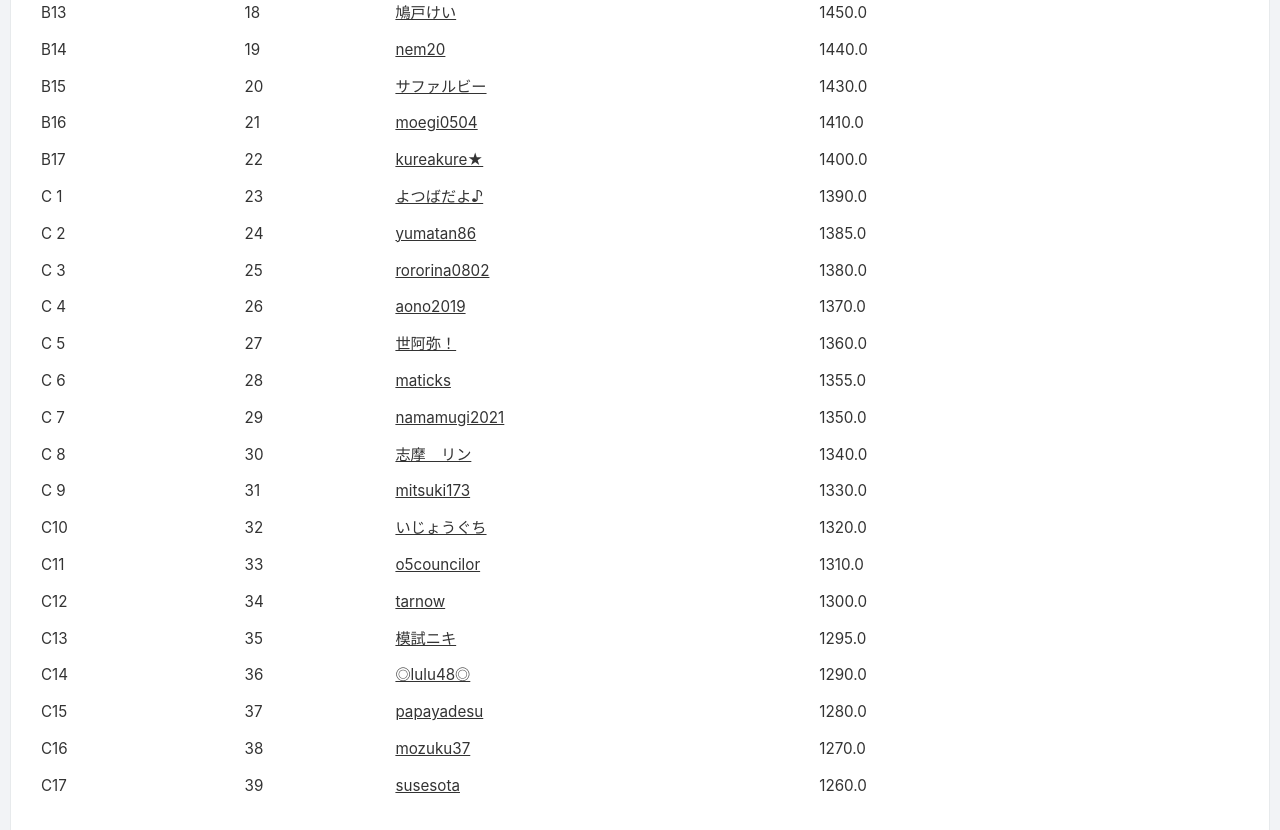
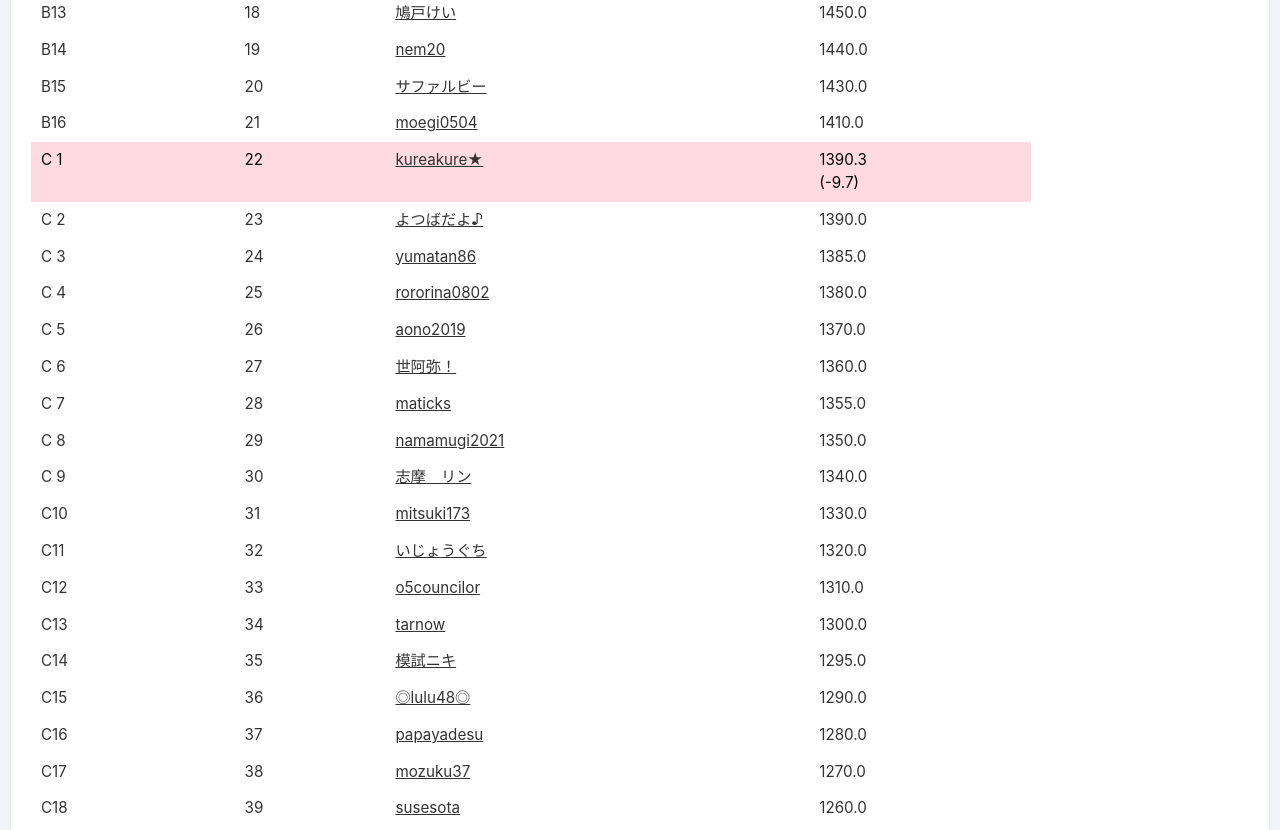
Before and after one commit to mametai/sokutou.ranking, a plain HTML site: page index.html in a window 1280 px wide. Shown: the part 1055-1885 px from the top of the page. Drawn offline with nearby package versions, Linux system fonts and the light colour scheme.

Commit message:
Update index.html

```diff
--- a/index.html
+++ b/index.html
@@ -27,7 +27,7 @@
   <tr class=""><td>ランク</td><td>順位</td><td>名前</td><td>レート</td></tr>
       <tr class="is-red-light"><td>S 1</td><td>1</br>(0)</td><td><a href="https://mypage.hange.jp/profile/index?mid=%91%CE%8CR%82%CC%91%E5%8CQ">対軍の大群</a></td><td>2406.8</br>(+6.8)</td></tr>
   <tr class="is-light"><td>S 2</td><td>2</td><td><a href="https://mypage.hange.jp/profile/index?mid=%90i%8C%82%82%CC%8Bg%93c">進撃の吉田</a></td><td>2250.0</td></tr>
-  <tr class="is-red-light"><td>A 1</td><td>3</br>(0)</td><td><a href="https://mypage.hange.jp/profile/index?mid=vivananapong">vivananapong</a></td><td>1873.2</br>(-6.8)</td></tr>
+  <tr class="is-red-light"><td>A 1</td><td>3</br>(0)</td><td><a href="https://mypage.hange.jp/profile/index?mid=vivananapong">vivananapong</a></td><td>1873.0</br>(+9.7)</td></tr>
   <tr class=""><td>A 2</td><td>4</td><td><a href="https://mypage.hange.jp/profile/index?mid=catnoodle28">catnoodle28</a></td><td>1840.0</td></tr>
   <tr class="is-light"><td>A 3</td><td>5</td><td><a href="https://mypage.hange.jp/profile/index?mid=%E5%8C%8B%E2">蛹銀</a></td><td>1835.0</td></tr>
   <tr class=""><td>B 1</td><td>6</td><td><a href="https://mypage.hange.jp/profile/index?mid=ciegho">ciegho</a></td><td>1690.0</td></tr>
@@ -46,24 +46,24 @@
   <tr class=""><td>B14</td><td>19</td><td><a href="https://mypage.hange.jp/profile/index?mid=nem20">nem20</a></td><td>1440.0</td></tr>
   <tr class=""><td>B15</td><td>20</td><td><a href="https://mypage.hange.jp/profile/index?mid=%83T%83t%83%40%83%8B%83r%81%5B">サファルビー</a></td><td>1430.0</td></tr>
   <tr class=""><td>B16</td><td>21</td><td><a href="https://mypage.hange.jp/profile/index?mid=moegi0504">moegi0504</a></td><td>1410.0</td></tr>
-  <tr class=""><td>B17</td><td>22</td><td><a href="https://mypage.hange.jp/profile/index?mid=kureakure%81%9A">kureakure★</a></td><td>1400.0</td></tr>
-  <tr class=""><td>C 1</td><td>23</td><td><a href="https://mypage.hange.jp/profile/index?mid=%82%E6%82%C2%82%CE%82%BE%82%E6%81%F4">よつばだよ♪</a></td><td>1390.0</td></tr>
-  <tr class=""><td>C 2</td><td>24</td><td><a href="https://mypage.hange.jp/profile/index?mid=yumatan86">yumatan86</a></td><td>1385.0</td></tr>
-  <tr class=""><td>C 3</td><td>25</td><td><a href="https://mypage.hange.jp/profile/index?mid=rororina0802">rororina0802</a></td><td>1380.0</td></tr>
-  <tr class=""><td>C 4</td><td>26</td><td><a href="https://mypage.hange.jp/profile/index?mid=aono2019">aono2019</a></td><td>1370.0</td></tr>
-  <tr class=""><td>C 5</td><td>27</td><td><a href="https://mypage.hange.jp/profile/index?mid=%90%A2%88%A2%96%ED%81I">世阿弥！</a></td><td>1360.0</td></tr>
-  <tr class=""><td>C 6</td><td>28</td><td><a href="https://mypage.hange.jp/profile/index?mid=maticks">maticks</a></td><td>1355.0</td></tr>
-  <tr class=""><td>C 7</td><td>29</td><td><a href="https://mypage.hange.jp/profile/index?mid=namamugi2021">namamugi2021</a></td><td>1350.0</td></tr>
-  <tr class=""><td>C 8</td><td>30</td><td><a href="https://mypage.hange.jp/profile/index?mid=%8Eu%96%80%81%40%83%8A%83%93">志摩　リン</a></td><td>1340.0</td></tr>
-  <tr class=""><td>C 9</td><td>31</td><td><a href="https://mypage.hange.jp/profile/index?mid=mitsuki173">mitsuki173</a></td><td>1330.0</td></tr>
-  <tr class=""><td>C10</td><td>32</td><td><a href="https://mypage.hange.jp/profile/index?mid=%82%A2%82%B6%82%E5%82%A4%82%AE%82%BF">いじょうぐち</a></td><td>1320.0</td></tr>
-  <tr class=""><td>C11</td><td>33</td><td><a href="https://mypage.hange.jp/profile/index?mid=o5councilor">o5councilor</a></td><td>1310.0</td></tr>
-  <tr class=""><td>C12</td><td>34</td><td><a href="https://mypage.hange.jp/profile/index?mid=tarnow">tarnow</a></td><td>1300.0</td></tr>
-  <tr class=""><td>C13</td><td>35</td><td><a href="https://mypage.hange.jp/profile/index?mid=%96%CD%8E%8E%83j%83L">模試ニキ</a></td><td>1295.0</td></tr>
-  <tr class=""><td>C14</td><td>36</td><td><a href="https://mypage.hange.jp/profile/index?mid=%81%9Dlulu48%81%9D">◎lulu48◎</a></td><td>1290.0</td></tr>
-  <tr class=""><td>C15</td><td>37</td><td><a href="https://mypage.hange.jp/profile/index?mid=papayadesu">papayadesu</a></td><td>1280.0</td></tr>
-  <tr class=""><td>C16</td><td>38</td><td><a href="https://mypage.hange.jp/profile/index?mid=mozuku37">mozuku37</a></td><td>1270.0</td></tr>
-  <tr class=""><td>C17</td><td>39</td><td><a href="https://mypage.hange.jp/profile/index?mid=susesota">susesota</a></td><td>1260.0</td></tr>
+  <tr class="is-red-light"><td>C 1</td><td>22</td><td><a href="https://mypage.hange.jp/profile/index?mid=kureakure%81%9A">kureakure★</a></td><td>1390.3</br>(-9.7)</td></tr>
+  <tr class=""><td>C 2</td><td>23</td><td><a href="https://mypage.hange.jp/profile/index?mid=%82%E6%82%C2%82%CE%82%BE%82%E6%81%F4">よつばだよ♪</a></td><td>1390.0</td></tr>
+  <tr class=""><td>C 3</td><td>24</td><td><a href="https://mypage.hange.jp/profile/index?mid=yumatan86">yumatan86</a></td><td>1385.0</td></tr>
+  <tr class=""><td>C 4</td><td>25</td><td><a href="https://mypage.hange.jp/profile/index?mid=rororina0802">rororina0802</a></td><td>1380.0</td></tr>
+  <tr class=""><td>C 5</td><td>26</td><td><a href="https://mypage.hange.jp/profile/index?mid=aono2019">aono2019</a></td><td>1370.0</td></tr>
+  <tr class=""><td>C 6</td><td>27</td><td><a href="https://mypage.hange.jp/profile/index?mid=%90%A2%88%A2%96%ED%81I">世阿弥！</a></td><td>1360.0</td></tr>
+  <tr class=""><td>C 7</td><td>28</td><td><a href="https://mypage.hange.jp/profile/index?mid=maticks">maticks</a></td><td>1355.0</td></tr>
+  <tr class=""><td>C 8</td><td>29</td><td><a href="https://mypage.hange.jp/profile/index?mid=namamugi2021">namamugi2021</a></td><td>1350.0</td></tr>
+  <tr class=""><td>C 9</td><td>30</td><td><a href="https://mypage.hange.jp/profile/index?mid=%8Eu%96%80%81%40%83%8A%83%93">志摩　リン</a></td><td>1340.0</td></tr>
+  <tr class=""><td>C10</td><td>31</td><td><a href="https://mypage.hange.jp/profile/index?mid=mitsuki173">mitsuki173</a></td><td>1330.0</td></tr>
+  <tr class=""><td>C11</td><td>32</td><td><a href="https://mypage.hange.jp/profile/index?mid=%82%A2%82%B6%82%E5%82%A4%82%AE%82%BF">いじょうぐち</a></td><td>1320.0</td></tr>
+  <tr class=""><td>C12</td><td>33</td><td><a href="https://mypage.hange.jp/profile/index?mid=o5councilor">o5councilor</a></td><td>1310.0</td></tr>
+  <tr class=""><td>C13</td><td>34</td><td><a href="https://mypage.hange.jp/profile/index?mid=tarnow">tarnow</a></td><td>1300.0</td></tr>
+  <tr class=""><td>C14</td><td>35</td><td><a href="https://mypage.hange.jp/profile/index?mid=%96%CD%8E%8E%83j%83L">模試ニキ</a></td><td>1295.0</td></tr>
+  <tr class=""><td>C15</td><td>36</td><td><a href="https://mypage.hange.jp/profile/index?mid=%81%9Dlulu48%81%9D">◎lulu48◎</a></td><td>1290.0</td></tr>
+  <tr class=""><td>C16</td><td>37</td><td><a href="https://mypage.hange.jp/profile/index?mid=papayadesu">papayadesu</a></td><td>1280.0</td></tr>
+  <tr class=""><td>C17</td><td>38</td><td><a href="https://mypage.hange.jp/profile/index?mid=mozuku37">mozuku37</a></td><td>1270.0</td></tr>
+  <tr class=""><td>C18</td><td>39</td><td><a href="https://mypage.hange.jp/profile/index?mid=susesota">susesota</a></td><td>1260.0</td></tr>
 </table>
 </div></div></div>
     <div class="box"><div class="box-header">
@@ -123,10 +123,10 @@
             <ul><li></li><li>§kanat§</li><li>-</li><li>hangeのもり</li><li></li></ul>
             <ul><li></li><li>蛹銀</li><li>-</li><li>ferjsfek</li><li></li></ul>
           <p>ランク戦結果</p>
+            <ul><li>4</li><li>vivananapong</li><li>-</li><li>kureakure★</li><li>0</li></ul>
             <ul><li>4</li><li>対軍の大群</li><li>-</li><li>vivananapong</li><li>0</li></ul>
             <ul><li>4</li><li>対軍の大群</li><li>-</li><li>§kanat§</li><li>0</li></ul>
             <ul><li>4</li><li>ferjsfek</li><li>-</li><li>hangeのもり</li><li>2</li></ul>
-            <ul><li>4</li><li>ferjsfek</li><li>-</li><li>kureakure★</li><li>0</li></ul>
             <p class="is-font-mini5 is-right">(一部抜粋)</p>
 　　　　</div>
 <div class="box26">
```
